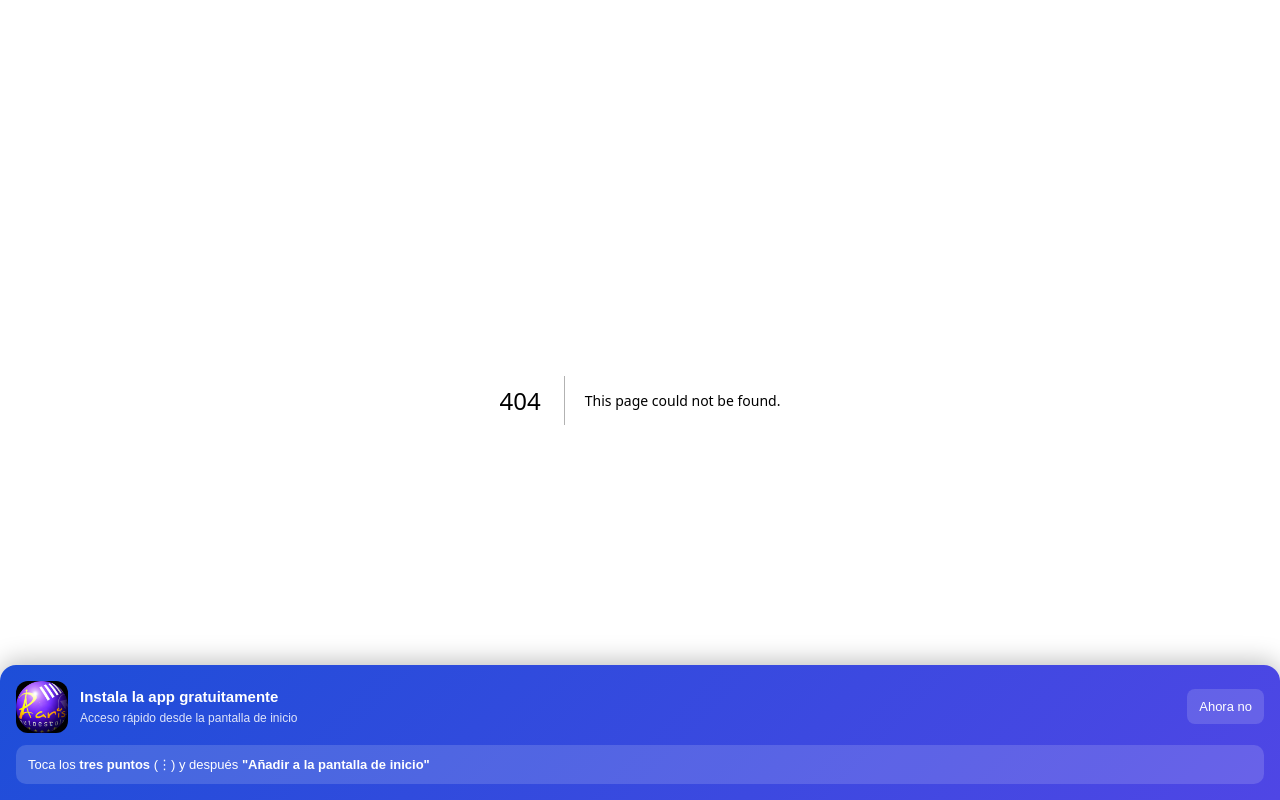
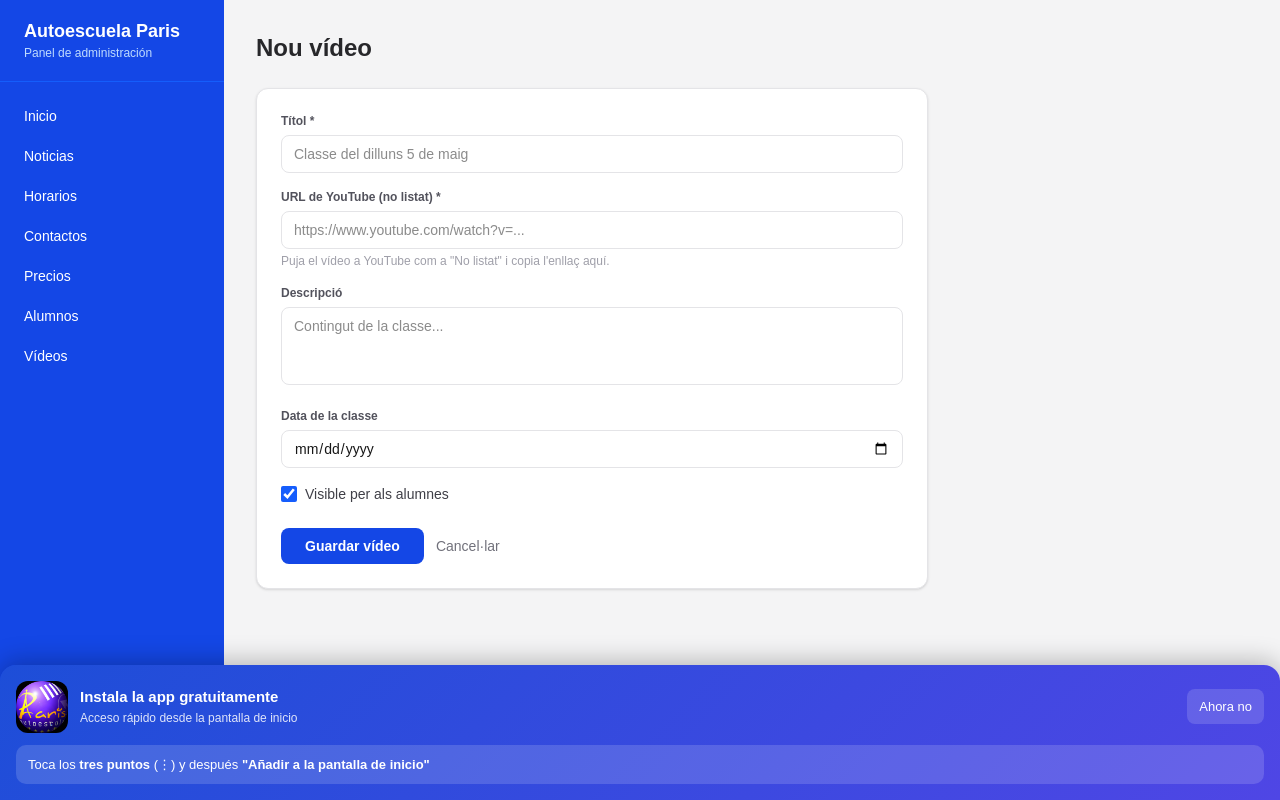
Before and after one commit to xacemi/autoescola-paris-web, a Next.js app: page /admin/videos/nou in a window 1280 px wide. Before the commit this address had no page. Built offline with nearby package versions, Linux system fonts and the light colour scheme.

Commit message:
Afegir gestió vídeos admin i zona alumnes

```diff
--- a/src/app/admin/layout.tsx
+++ b/src/app/admin/layout.tsx
@@ -8,6 +8,7 @@ const navItems = [
   { href: '/admin/contactos', label: 'Contactos' },
   { href: '/admin/precios', label: 'Precios' },
   { href: '/admin/alumnos', label: 'Alumnos' },
+  { href: '/admin/videos', label: 'Vídeos' },
 ]
 
 export default function AdminLayout({ children }: { children: React.ReactNode }) {
--- /dev/null
+++ b/src/app/admin/videos/DeleteVideoButton.tsx
@@ -0,0 +1,22 @@
+'use client'
+
+import { useTransition } from 'react'
+
+export default function DeleteVideoButton({ action }: { action: () => Promise<void> }) {
+  const [pending, startTransition] = useTransition()
+
+  return (
+    <button
+      type="button"
+      disabled={pending}
+      onClick={() => {
+        if (confirm('Segur que vols eliminar aquest vídeo?')) {
+          startTransition(() => action())
+        }
+      }}
+      className="flex items-center gap-1.5 bg-red-50 hover:bg-red-100 text-red-600 text-xs font-semibold px-3 py-2 rounded-lg transition-colors border border-red-200 disabled:opacity-50"
+    >
+      {pending ? 'Eliminant...' : 'Eliminar'}
+    </button>
+  )
+}
--- /dev/null
+++ b/src/app/admin/videos/actions.ts
@@ -0,0 +1,32 @@
+'use server'
+
+import { revalidatePath } from 'next/cache'
+import { redirect } from 'next/navigation'
+import { createSupabaseServerClient } from '@/lib/supabase-server'
+
+export async function crearVideo(formData: FormData) {
+  const supabase = await createSupabaseServerClient()
+  await supabase.from('alumnes_videos').insert({
+    titol: formData.get('titol'),
+    descripcio: formData.get('descripcio') || null,
+    url_youtube: formData.get('url_youtube'),
+    data_classe: formData.get('data_classe') || null,
+    actiu: formData.get('actiu') === 'on',
+  })
+  revalidatePath('/admin/videos')
+  redirect('/admin/videos')
+}
+
+export async function eliminarVideo(id: string) {
+  'use server'
+  const supabase = await createSupabaseServerClient()
+  await supabase.from('alumnes_videos').delete().eq('id', id)
+  revalidatePath('/admin/videos')
+}
+
+export async function toggleVideo(id: string, actiu: boolean) {
+  'use server'
+  const supabase = await createSupabaseServerClient()
+  await supabase.from('alumnes_videos').update({ actiu }).eq('id', id)
+  revalidatePath('/admin/videos')
+}
--- /dev/null
+++ b/src/app/admin/videos/nou/page.tsx
@@ -0,0 +1,48 @@
+import { crearVideo } from '../actions'
+
+export default function NouVideoPage() {
+  return (
+    <div className="max-w-2xl">
+      <h1 className="text-2xl font-bold text-zinc-800 mb-6">Nou vídeo</h1>
+
+      <form action={crearVideo} className="bg-white rounded-xl border border-zinc-200 p-6 shadow-sm flex flex-col gap-4">
+        <div>
+          <label className="block text-xs font-semibold text-zinc-600 mb-1.5">Títol *</label>
+          <input name="titol" required placeholder="Classe del dilluns 5 de maig"
+            className="w-full border border-zinc-200 rounded-lg px-3 py-2 text-sm focus:outline-none focus:ring-2 focus:ring-blue-500" />
+        </div>
+
+        <div>
+          <label className="block text-xs font-semibold text-zinc-600 mb-1.5">URL de YouTube (no listat) *</label>
+          <input name="url_youtube" required type="url" placeholder="https://www.youtube.com/watch?v=..."
+            className="w-full border border-zinc-200 rounded-lg px-3 py-2 text-sm focus:outline-none focus:ring-2 focus:ring-blue-500" />
+          <p className="text-xs text-zinc-400 mt-1">Puja el vídeo a YouTube com a &quot;No listat&quot; i copia l&apos;enllaç aquí.</p>
+        </div>
+
+        <div>
+          <label className="block text-xs font-semibold text-zinc-600 mb-1.5">Descripció</label>
+          <textarea name="descripcio" rows={3} placeholder="Contingut de la classe..."
+            className="w-full border border-zinc-200 rounded-lg px-3 py-2 text-sm focus:outline-none focus:ring-2 focus:ring-blue-500 resize-none" />
+        </div>
+
+        <div>
+          <label className="block text-xs font-semibold text-zinc-600 mb-1.5">Data de la classe</label>
+          <input name="data_classe" type="date"
+            className="w-full border border-zinc-200 rounded-lg px-3 py-2 text-sm focus:outline-none focus:ring-2 focus:ring-blue-500" />
+        </div>
+
+        <div className="flex items-center gap-2">
+          <input name="actiu" type="checkbox" id="actiu" defaultChecked className="w-4 h-4 accent-blue-600" />
+          <label htmlFor="actiu" className="text-sm text-zinc-700">Visible per als alumnes</label>
+        </div>
+
+        <div className="flex gap-3 pt-2">
+          <button type="submit" className="bg-blue-700 hover:bg-blue-800 text-white font-semibold px-6 py-2 rounded-lg text-sm transition-colors">
+            Guardar vídeo
+          </button>
+          <a href="/admin/videos" className="text-sm text-zinc-500 hover:text-zinc-700 py-2">Cancel·lar</a>
+        </div>
+      </form>
+    </div>
+  )
+}
--- /dev/null
+++ b/src/app/admin/videos/page.tsx
@@ -0,0 +1,55 @@
+import Link from 'next/link'
+import { createSupabaseServerClient } from '@/lib/supabase-server'
+import { eliminarVideo } from './actions'
+import DeleteVideoButton from './DeleteVideoButton'
+
+export const dynamic = 'force-dynamic'
+
+export default async function VideosAdminPage() {
+  const supabase = await createSupabaseServerClient()
+  const { data: videos } = await supabase
+    .from('alumnes_videos')
+    .select('*')
+    .order('created_at', { ascending: false })
+
+  return (
+    <div>
+      <div className="flex items-center justify-between mb-6">
+        <h1 className="text-2xl font-bold text-zinc-800">Vídeos alumnes</h1>
+        <Link
+          href="/admin/videos/nou"
+          className="bg-blue-700 text-white text-sm font-semibold px-4 py-2 rounded-lg hover:bg-blue-800 transition-colors"
+        >
+          + Nou vídeo
+        </Link>
+      </div>
+
+      {!videos?.length ? (
+        <p className="text-zinc-500 text-sm">No hi ha vídeos encara.</p>
+      ) : (
+        <div className="flex flex-col gap-3">
+          {videos.map((v) => (
+            <div key={v.id} className="bg-white rounded-xl border border-zinc-200 px-5 py-4 flex items-center justify-between shadow-sm gap-4">
+              <div className="flex-1">
+                <p className="font-medium text-zinc-800">{v.titol}</p>
+                <p className="text-xs text-zinc-400 mt-0.5">
+                  {v.data_classe ? new Date(v.data_classe).toLocaleDateString('es-ES') : 'Sense data'}
+                  {' · '}
+                  <span className={v.actiu ? 'text-green-600' : 'text-zinc-400'}>
+                    {v.actiu ? 'Visible' : 'Ocult'}
+                  </span>
+                </p>
+                <a href={v.url_youtube} target="_blank" rel="noreferrer" className="text-xs text-blue-600 hover:underline truncate block max-w-xs">
+                  {v.url_youtube}
+                </a>
+              </div>
+              <div className="flex gap-2 flex-shrink-0">
+                <DeleteVideoButton action={eliminarVideo.bind(null, v.id)} />
+              </div>
+            </div>
+          ))}
+        </div>
+      )}
+    </div>
+  )
+}
--- /dev/null
+++ b/src/app/alumnes/videos/alumnes_videos_page.tsx
@@ -0,0 +1,77 @@
+import { createSupabaseServerClient } from '@/lib/supabase-server'
+
+export const dynamic = 'force-dynamic'
+
+function getYouTubeId(url: string): string | null {
+  const match = url.match(/(?:youtube\.com\/watch\?v=|youtu\.be\/)([^&\n?#]+)/)
+  return match ? match[1] : null
+}
+
+export default async function AlumnesVideosPage() {
+  const supabase = await createSupabaseServerClient()
+  const { data: videos } = await supabase
+    .from('alumnes_videos')
+    .select('*')
+    .eq('actiu', true)
+    .order('data_classe', { ascending: false })
+
+  return (
+    <div className="flex flex-col gap-6">
+      <div>
+        <h1 className="text-xl font-bold text-zinc-800">🎬 Vídeos de classes</h1>
+        <p className="text-sm text-zinc-500 mt-1">Repeticions de les classes en línia</p>
+      </div>
+
+      {!videos?.length ? (
+        <div className="bg-white rounded-2xl p-8 text-center border border-zinc-100">
+          <p className="text-4xl mb-3">🎬</p>
+          <p className="text-zinc-500 text-sm">Encara no hi ha vídeos disponibles.</p>
+        </div>
+      ) : (
+        <div className="flex flex-col gap-4">
+          {videos.map((v) => {
+            const videoId = getYouTubeId(v.url_youtube)
+            return (
+              <div key={v.id} className="bg-white rounded-2xl border border-zinc-100 overflow-hidden shadow-sm">
+                {/* Miniatura */}
+                {videoId && (
+                  <a href={v.url_youtube} target="_blank" rel="noreferrer" className="block relative aspect-video">
+                    <img
+                      src={`https://i.ytimg.com/vi/${videoId}/hqdefault.jpg`}
+                      alt={v.titol}
+                      className="w-full h-full object-cover"
+                    />
+                    <div className="absolute inset-0 flex items-center justify-center bg-black/20">
+                      <div className="w-14 h-14 bg-red-600 rounded-full flex items-center justify-center shadow-lg">
+                        <svg className="w-6 h-6 text-white ml-1" fill="currentColor" viewBox="0 0 24 24">
+                          <path d="M8 5v14l11-7z" />
+                        </svg>
+                      </div>
+                    </div>
+                  </a>
+                )}
+                <div className="p-4 flex flex-col gap-2">
+                  <h3 className="font-bold text-[#1F2937] text-sm">{v.titol}</h3>
+                  {v.data_classe && (
+                    <p className="text-xs text-zinc-400">
+                      📅 {new Date(v.data_classe).toLocaleDateString('ca-ES', { day: 'numeric', month: 'long', year: 'numeric' })}
+                    </p>
+                  )}
+                  {v.descripcio && <p className="text-xs text-zinc-500">{v.descripcio}</p>}
+                  <a
+                    href={v.url_youtube}
+                    target="_blank"
+                    rel="noreferrer"
+                    className="bg-red-600 hover:bg-red-700 text-white text-xs font-bold px-4 py-2 rounded-full transition-colors text-center mt-1"
+                  >
+                    ▶ Veure classe
+                  </a>
+                </div>
+              </div>
+            )
+          })}
+        </div>
+      )}
+    </div>
+  )
+}
```
